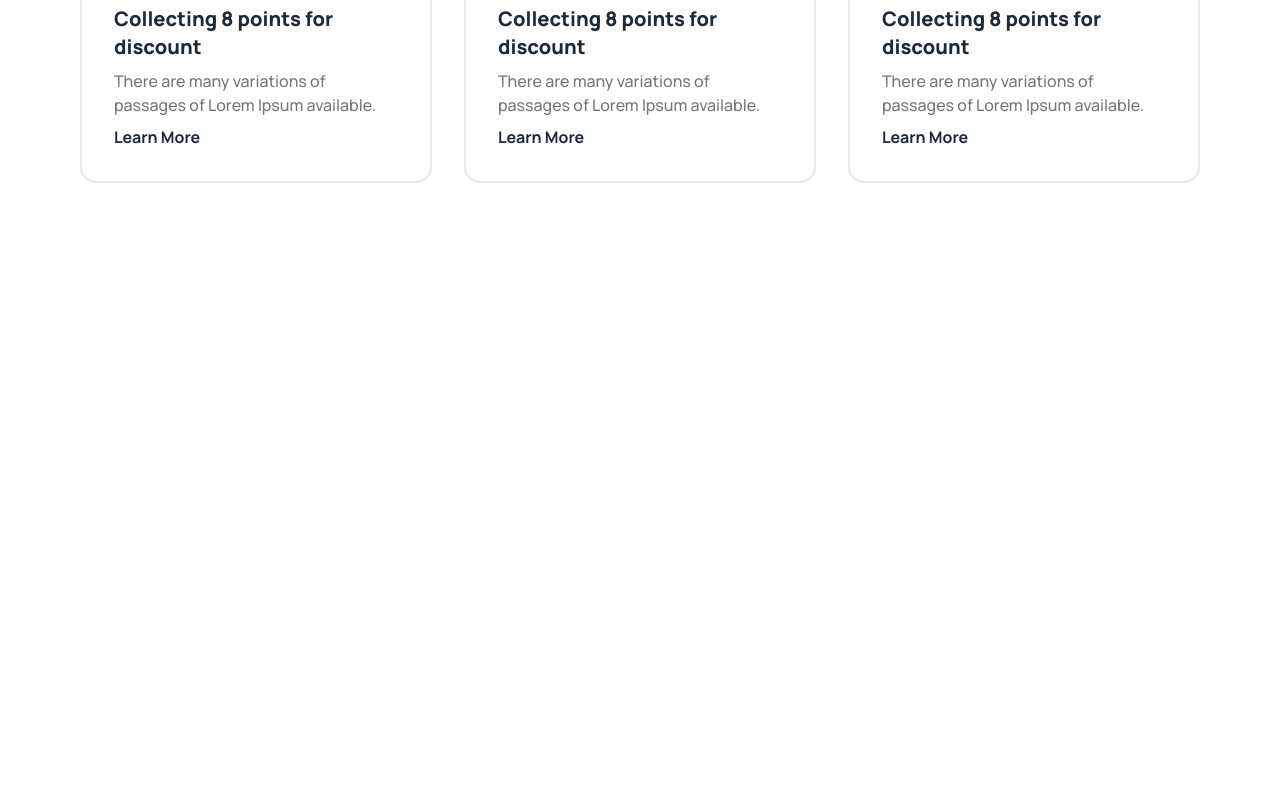
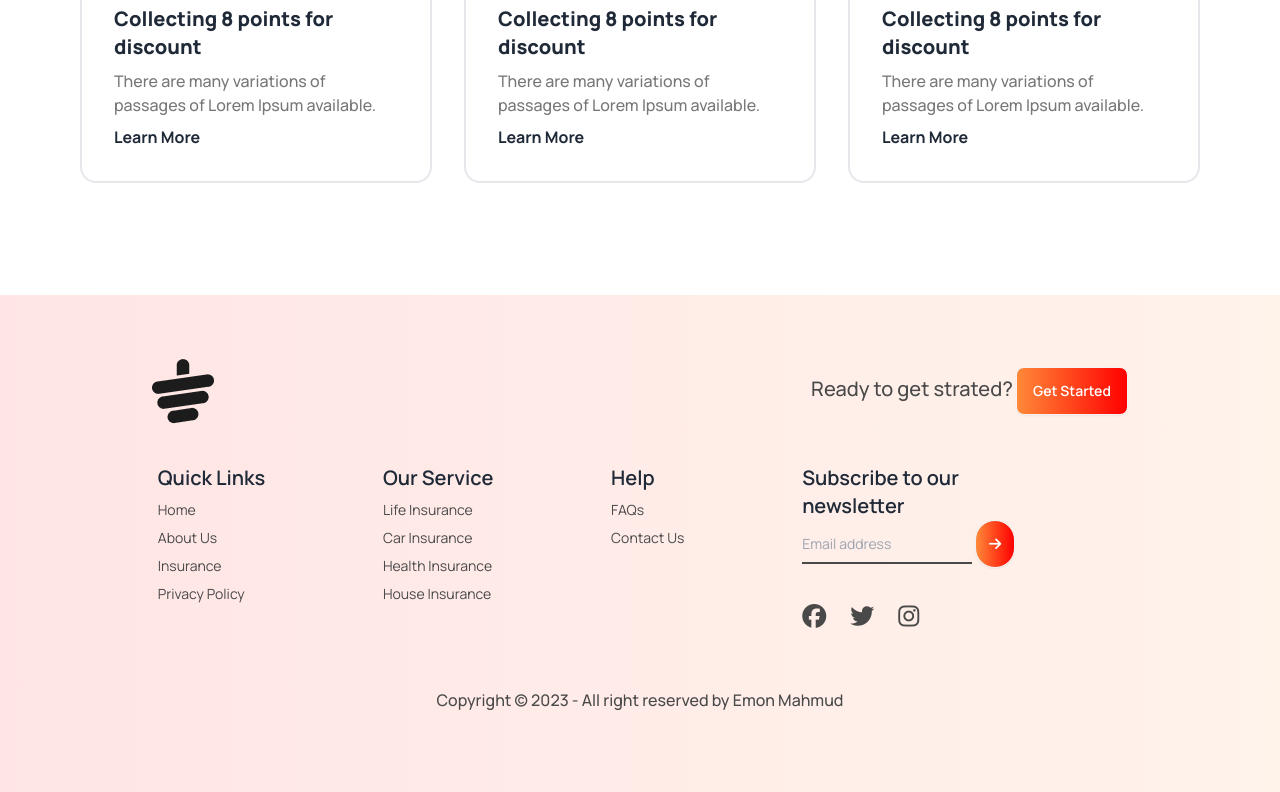
Before and after one commit to Emonmahmud52/Tea-House, a plain HTML site: page index.html in a window 1280 px wide. Shown: the part 2876-3668 px from the top of the page. Before the commit the page ends 3171 px from the top, so only its background shows below. Drawn offline with nearby package versions, Linux system fonts and the light colour scheme.

Commit message:
footer added done

```diff
--- a/index.html
+++ b/index.html
@@ -235,8 +235,63 @@
       </section>
 
     </main>
-    <footer>
 
+    <footer class="px-12 py-12 md:px-14 md:py-16 lg:px-14 lg:py-16 bg-gradient-to-r from-[#ff00001a] to-[#ff89381a]">
+      <div class="flex gap-5 items-center justify-between flex-col md:flex-row lg:flex-row mb-10 lg:px-24">
+          <img src="images/cup.png" alt="">
+          <p>
+            <span class="text-xl font-medium text-[#494949]">Ready to get strated?</span>
+            <button class="btn bg-gradient-to-r from-gradient-start to-gradient-end text-white">
+              Get Started
+            </button>
+          </p>
+      </div>
+
+       <div class="footer justify-evenly">
+        <nav>
+          <header class="text-xl font-semibold">Quick Links</header>
+          <a class="link link-hover text-[#494949]">Home</a>
+          <a class="link link-hover text-[#494949]">About Us</a>
+          <a class="link link-hover text-[#494949]">Insurance</a>
+          <a class="link link-hover text-[#494949]">Privacy Policy</a>
+        </nav>
+        <nav>
+          <header class="text-xl font-semibold">Our Service</header>
+          <a class="link link-hover text-[#494949]">Life Insurance</a>
+          <a class="link link-hover text-[#494949]">Car Insurance</a>
+          <a class="link link-hover text-[#494949]">Health Insurance</a>
+          <a class="link link-hover text-[#494949]">House Insurance</a>
+        </nav>
+        <nav>
+          <header class="text-xl font-semibold">Help</header>
+          <a class="link link-hover text-[#494949]">FAQs</a>
+          <a class="link link-hover text-[#494949]">Contact Us</a>
+        </nav>
+        <div>
+          <form>
+            <header class="text-xl font-semibold">Subscribe to our<br> newsletter</header>
+            <fieldset class="form-control w-80">
+              <div class="">
+                <input type="text" placeholder="Email address" class="py-2 bg-transparent border-b-2 border-[#494949] outline-0" />
+                <button class="btn bg-gradient-to-r from-gradient-start to-gradient-end text-white rounded-full w-10">
+                  <i class="fa-solid fa-arrow-right"></i>
+                </button>
+              </div>
+            </fieldset>
+          </form>
+          <div class="grid grid-flow-col gap-6 mt-6">
+            <a><i class="fa-brands fa-facebook text-2xl text-[#494949]"></i></a>
+            <a><i class="fa-brands fa-twitter text-2xl text-[#494949]"></i></a>
+            <a><i class="fa-brands fa-instagram text-2xl text-[#494949]"></i></a>
+          </div>
+        </div>
+
+       </div>
+        <div class="text-center p-4 text-[#494949] font-medium mt-10">
+          <aside>
+            <p>Copyright © 2023 - All right reserved by Emon Mahmud</p>
+          </aside>
+        </div>
     </footer>
 
 </body>
```
